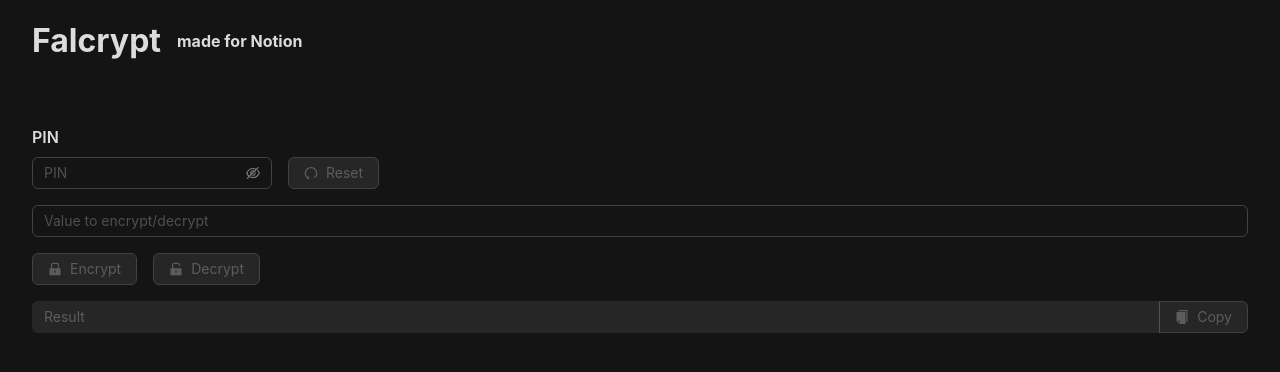
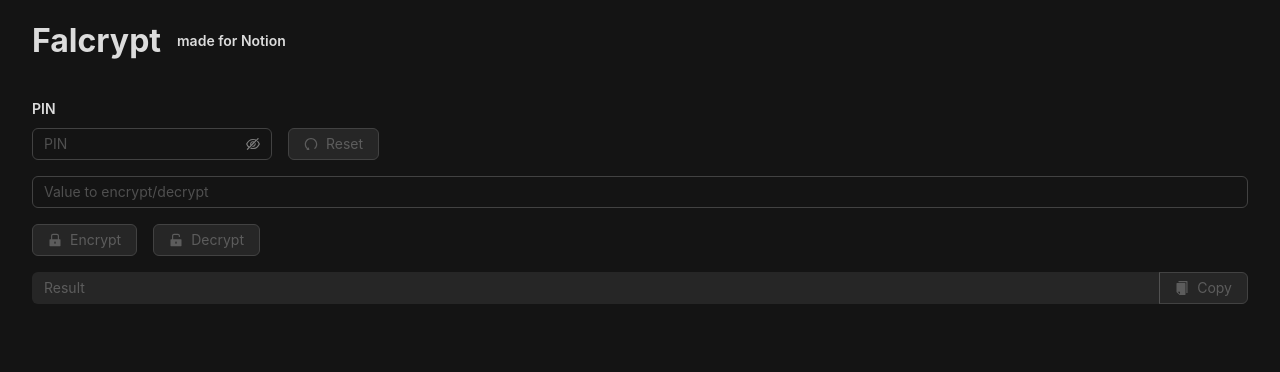
Before and after one commit to Falciighol/falcrypt, a React (Vite) app: page / in a window 1280 px wide. Shown: the top 372 px of the page. Built offline with nearby package versions, Linux system fonts and the light colour scheme.

Commit message:
chore: fix spacing

```diff
--- a/src/App.tsx
+++ b/src/App.tsx
@@ -3,7 +3,7 @@
 import { decrypt, encrypt } from "./utils";
 import { useEffect, useState } from "react";
 
-const { Title } = Typography;
+const { Text } = Typography;
 
 function App() {
   const [password, setPassword] = useState('');
@@ -101,10 +101,16 @@
             color: colorText,
           }}>
             <h1>Falcrypt</h1>
-            <h4>made for Notion</h4>
+            <Text strong>made for Notion</Text>
           </Space>
-          <div>
-            <Title level={5}>PIN</Title>
+          <div style={{
+            display: 'flex',
+            flexDirection: 'column',
+            justifyContent: 'flex-start',
+            alignItems: 'flex-start',
+            gap: '.5rem',
+          }}>
+            <Text strong>PIN</Text>
             <Space size={'middle'}>
               <div style={{
                 width: '15rem'
```
